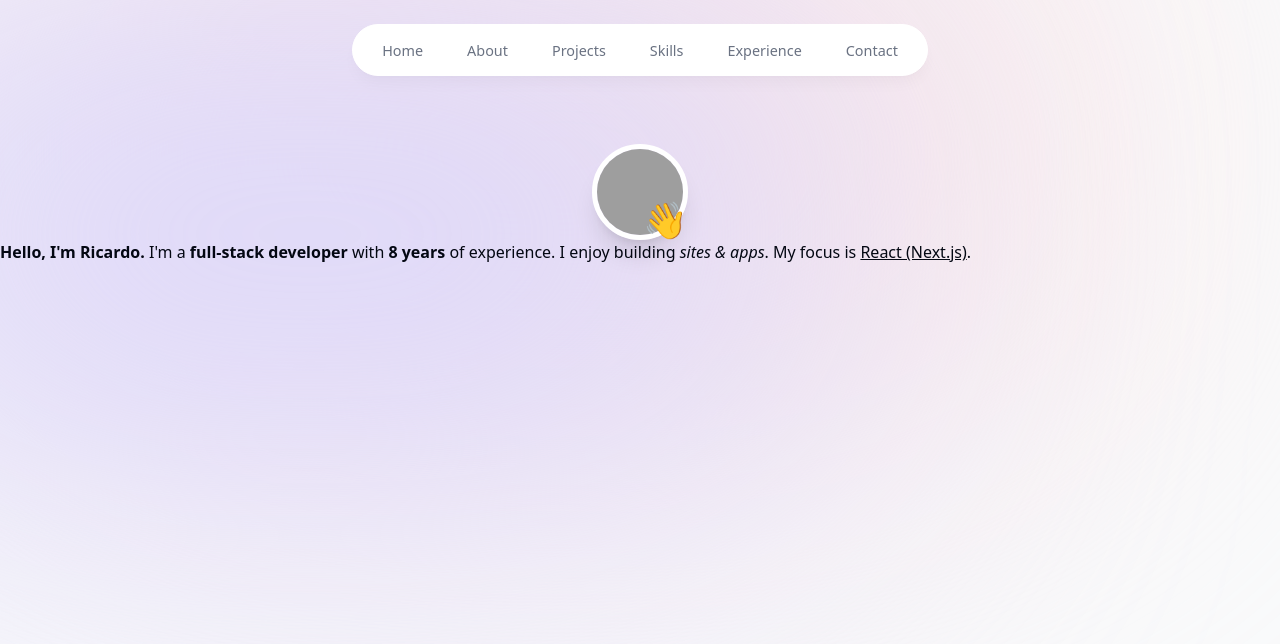
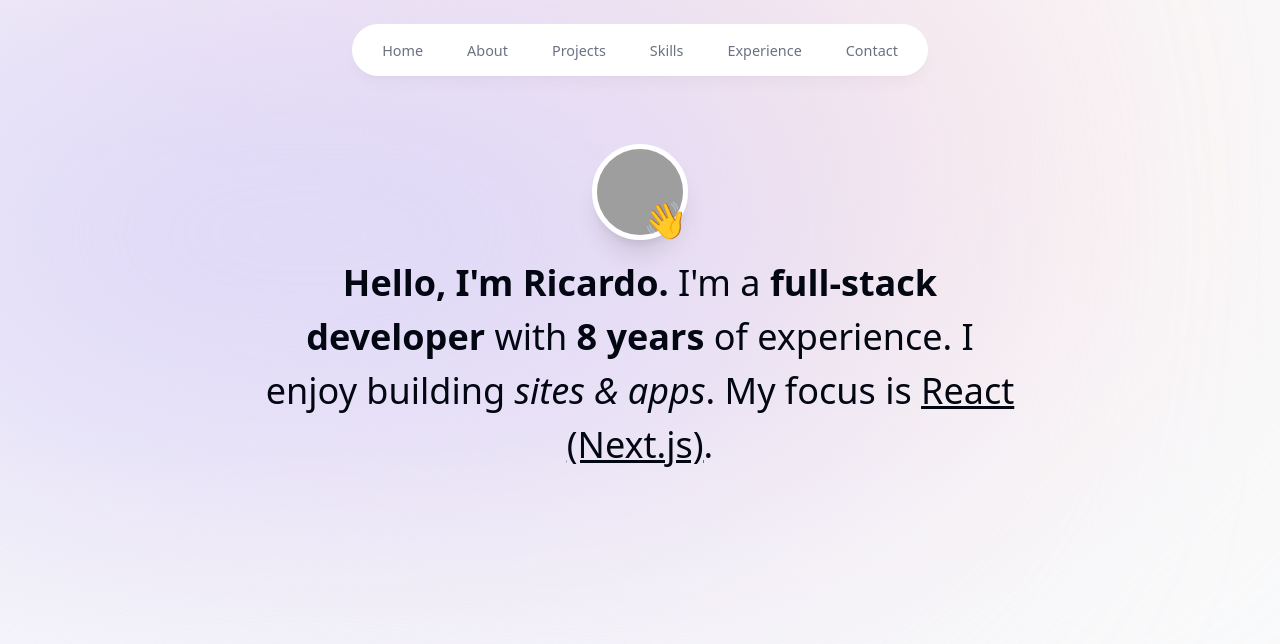
Before and after one commit to AdaLollA/portfolio, a Next.js app: page / in a window 1280 px wide. Shown: the top 644 px of the page. Built offline with nearby package versions, Linux system fonts and the light colour scheme; grey boxes are pictures that could not be loaded.

Commit message:
intro text

```diff
--- a/app/page.tsx
+++ b/app/page.tsx
@@ -3,7 +3,7 @@
 
 export default function Home() {
   return (
-    <main className="h-[5000] pt-28 sm:pt-36">
+    <main className="h-[5000] pt-28 sm:pt-36 flex flex-col items-center px-4">
       <Header />
       <Intro />
     </main>
--- a/components/intro.tsx
+++ b/components/intro.tsx
@@ -5,7 +5,7 @@
 
 export default function Intro() {
     return (
-        <section>
+        <section className="mb-28 max-w-[50rem] text-center sm:mb-0">
             <div className="flex items-center justify-center">
                 <div className="relative">
                     <motion.div
@@ -30,13 +30,16 @@
                     </motion.span>
                 </div>
             </div>
-            <p>
+            <motion.p
+                initial={{ opacity: 0, y: 100 }}
+                animate={{ opacity: 1, y: 0 }}
+                className="mb-10 mt-4 px-4 text-2xl font-medium !leading-[1.5] sm:text-4xl">
                 <span className="font-bold">Hello, I'm Ricardo.</span> I'm a{" "}
                 <span className="font-bold">full-stack developer</span> with{" "}
                 <span className="font-bold">8 years</span> of experience. I enjoy
                 building <span className="italic">sites & apps</span>. My focus is{" "}
                 <span className="underline">React (Next.js)</span>.
-            </p>
+            </motion.p>
         </section>
     )
 }
```
